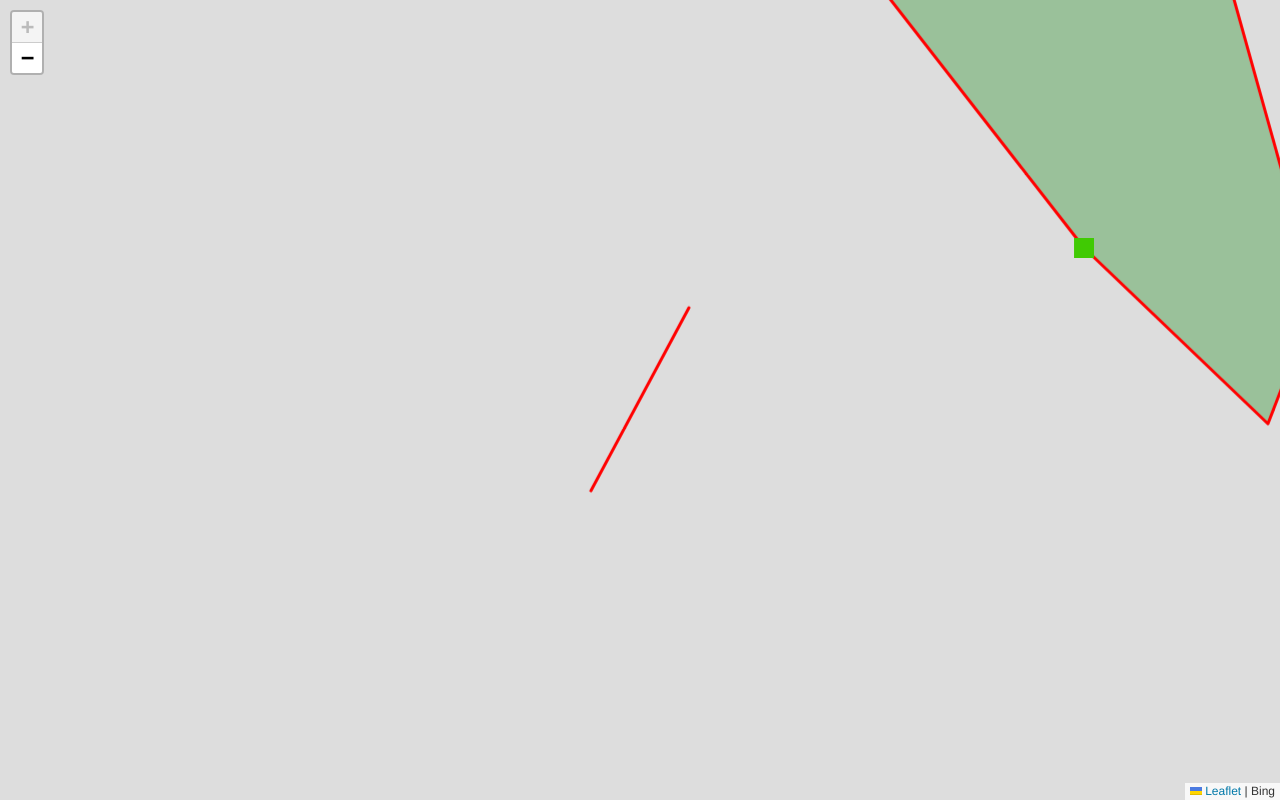
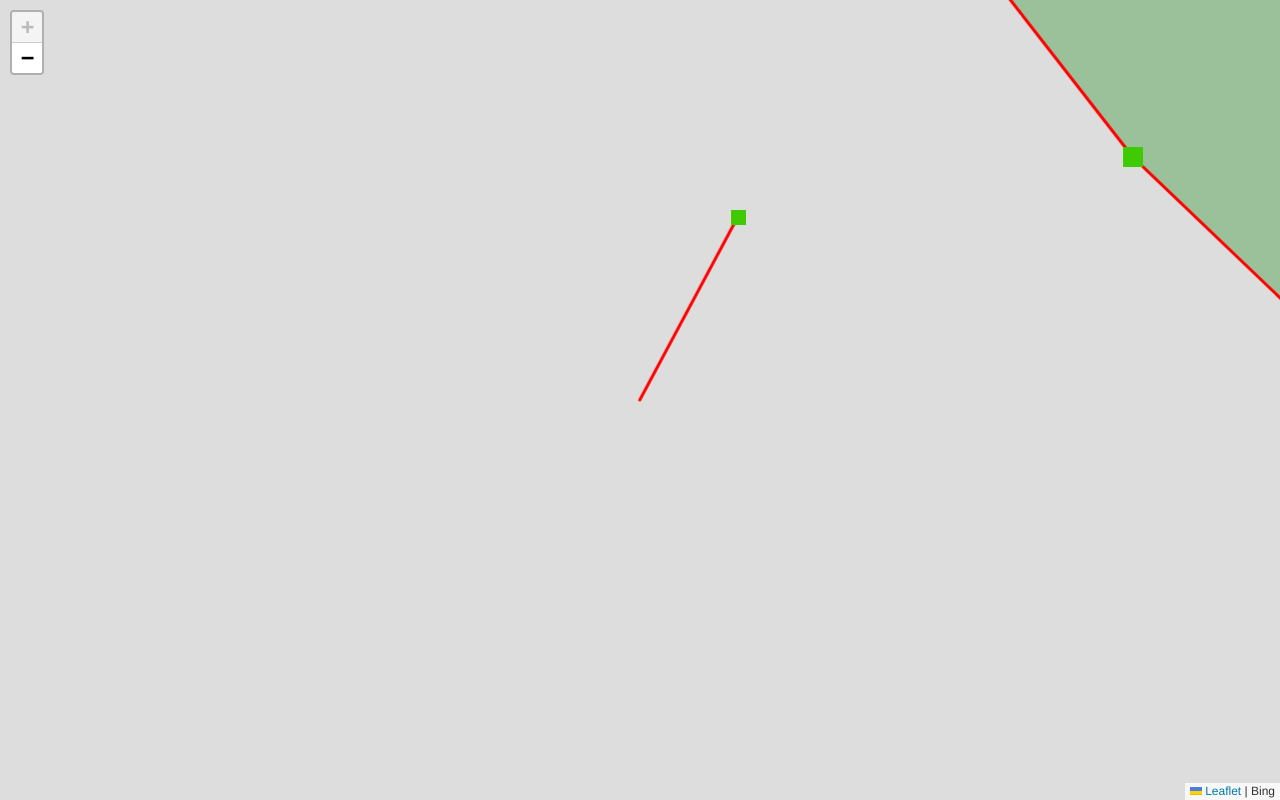
Before and after one commit to dhanalakshmiZendynamix/zendynamix-maps, a website: page zendynamix-maps/index.html in a window 1280 px wide. Drawn offline with nearby package versions, Linux system fonts and the light colour scheme.

Commit message:
added animated marker

```diff
--- /dev/null
+++ b/zendynamix-maps/directives/js/maplibs/animateMarker.js
@@ -0,0 +1,117 @@
+L.AnimatedMarker = L.Marker.extend({
+    options: {
+        // meters
+        distance: 200,
+        // ms
+        interval: 1000,
+        // animate on add?
+        autoStart: true,
+        // callback onend
+        onEnd: function(){},
+        clickable: false
+    },
+
+    initialize: function (latlngs, options) {
+        this.setLine(latlngs);
+        L.Marker.prototype.initialize.call(this, latlngs[0], options);
+    },
+
+    // Breaks the line up into tiny chunks (see options) ONLY if CSS3 animations
+    // are not supported.
+    _chunk: function(latlngs) {
+        var i,
+            len = latlngs.length,
+            chunkedLatLngs = [];
+
+        for (i=1;i<len;i++) {
+            var cur = latlngs[i-1],
+                next = latlngs[i],
+                dist = cur.distanceTo(next),
+                factor = this.options.distance / dist,
+                dLat = factor * (next.lat - cur.lat),
+                dLng = factor * (next.lng - cur.lng);
+
+            if (dist > this.options.distance) {
+                while (dist > this.options.distance) {
+                    cur = new L.LatLng(cur.lat + dLat, cur.lng + dLng);
+                    dist = cur.distanceTo(next);
+                    chunkedLatLngs.push(cur);
+                }
+            } else {
+                chunkedLatLngs.push(cur);
+            }
+        }
+        chunkedLatLngs.push(latlngs[len-1]);
+
+        return chunkedLatLngs;
+    },
+
+    onAdd: function (map) {
+        L.Marker.prototype.onAdd.call(this, map);
+
+        // Start animating when added to the map
+        if (this.options.autoStart) {
+            this.start();
+        }
+    },
+
+    animate: function() {
+        var self = this,
+            len = this._latlngs.length,
+            speed = this.options.interval;
+
+        // Normalize the transition speed from vertex to vertex
+        if (this._i < len && this.i > 0) {
+            speed = this._latlngs[this._i-1].distanceTo(this._latlngs[this._i]) / this.options.distance * this.options.interval;
+        }
+
+        // Only if CSS3 transitions are supported
+        if (L.DomUtil.TRANSITION) {
+            if (this._icon) { this._icon.style[L.DomUtil.TRANSITION] = ('all ' + speed + 'ms linear'); }
+            if (this._shadow) { this._shadow.style[L.DomUtil.TRANSITION] = 'all ' + speed + 'ms linear'; }
+        }
+
+        // Move to the next vertex
+        this.setLatLng(this._latlngs[this._i]);
+        this._i++;
+
+        // Queue up the animation to the next next vertex
+        this._tid = setTimeout(function(){
+            if (self._i === len) {
+                self.options.onEnd.apply(self, Array.prototype.slice.call(arguments));
+            } else {
+                self.animate();
+            }
+        }, speed);
+    },
+
+    // Start the animation
+    start: function() {
+        this.animate();
+    },
+
+    // Stop the animation in place
+    stop: function() {
+        if (this._tid) {
+            clearTimeout(this._tid);
+        }
+    },
+
+    setLine: function(latlngs){
+        if (L.DomUtil.TRANSITION) {
+            // No need to to check up the line if we can animate using CSS3
+            this._latlngs = latlngs;
+        } else {
+            // Chunk up the lines into options.distance bits
+            this._latlngs = this._chunk(latlngs);
+            this.options.distance = 10;
+            this.options.interval = 30;
+        }
+        this._i = 0;
+    }
+
+});
+
+L.animatedMarker = function (latlngs, options) {
+    return new L.AnimatedMarker(latlngs, options);
+};
--- a/zendynamix-maps/index.html
+++ b/zendynamix-maps/index.html
@@ -31,6 +31,7 @@
 
     <!-- bing map-->
     <script src="directives/js/maplibs/bingLayer.js"></script>
+    <script src="directives/js/maplibs/animateMarker.js"></script>
 
 
 
--- a/zendynamix-maps/js/controller/mapController.js
+++ b/zendynamix-maps/js/controller/mapController.js
@@ -18,19 +18,28 @@ zendynamixMap.controller('mapController', function ($scope,leafLetMapService) {
 
             leafLetMapService.addCustomMarkers(25.277132 ,55.418959,'directives/js/images/square-xxl.jpg',20,20);
             leafLetMapService.drawPolygon(polyarray1,'red','green',0.3)
-           /* leafLetMapService.setCenterLocationOfMap(25.277132 ,55.418959,15)*/
+
             // create a red polyline from an array of LatLng points
 
             var latLngs=[
                 {lat:25.2759542,lng:55.4163142},
                 {lat:25.2768394,lng:55.416842}
             ]
-            leafLetMapService.drawPolyLineFromArrayOFLatLanObjects(latLngs,'red');
+            leafLetMapService.drawPolyline(latLngs,'red');
+            leafLetMapService.setCenterLocationOfMap(25.2759542 ,55.4163142,18)
+
 
           /*  leafLetMapService.clearAndInstantiateMap("dashBoardMap",25.248354,55.352544,18)*/
 
         }, 3000);
+        setTimeout(function(){
 
+            var latLngs=[
+                {lat:25.2759542,lng:55.4163142},
+                {lat:25.2768394,lng:55.416842}
+            ]
+            leafLetMapService.startRealTimeMarkerMoving(latLngs)
+        },5000)
     }
 
     init();
--- a/zendynamix-maps/js/service/leafLetMapService.js
+++ b/zendynamix-maps/js/service/leafLetMapService.js
@@ -3,7 +3,7 @@
  */
 
 zendynamixMap.factory('leafLetMapService', function () {
-    var mymap,marker;
+    var mymap,marker,animatedHistoryMarker;
 
 
     function initLeafLetMap(lat, lng, name ,zoomLevel) {
@@ -53,7 +53,9 @@ zendynamixMap.factory('leafLetMapService', function () {
         mymap.setView([lat, lng], zoomLevel)
     }
 
-    function drawPolyLineFromArrayOFLatLanObjects(arrayOfLatLngObjects,color){
+
+
+    function fromPloylineArray(arrayOfLatLngObjects){
         var directionObjArray=[]
         for(var j=0;j<arrayOfLatLngObjects.length;j++){
             var tempArr=new Array();
@@ -62,16 +64,39 @@ zendynamixMap.factory('leafLetMapService', function () {
             directionObjArray.push(tempArr)
 
         }
-        drawPolyline(directionObjArray,color)
+        return directionObjArray;
+    }
+
+    function drawPolyline(arrayOfLatLngObjects,color){
+        var polyLinePoints=  fromPloylineArray(arrayOfLatLngObjects)
+        var polyline = L.polyline(polyLinePoints, {color: color}).addTo(mymap);
+        // zoom the map to the polyline
+        /*mymap.fitBounds(polyline.getBounds());*/
+
+
     }
 
 
+    function startRealTimeMarkerMoving(arrayOfLatLngObjects){
+        var polyLinePoints=  fromPloylineArray(arrayOfLatLngObjects)
 
-    function drawPolyline(polyLinePoints,color){
+        if(animatedHistoryMarker){
+            mymap.removeLayer(animatedHistoryMarker);
+        }
 
-        var polyline = L.polyline(polyLinePoints, {color: color}).addTo(mymap);
-        // zoom the map to the polyline
-        mymap.fitBounds(polyline.getBounds());
+        var line = L.polyline(polyLinePoints)
+        var myIcon = L.icon({
+            iconUrl: 'directives/js/images/square-xxl.jpg',
+            iconSize: [15, 15]
+        });
+
+        animatedHistoryMarker = L.animatedMarker(line.getLatLngs(), {
+            icon: myIcon,
+            interval: 10000//milliseconds
+        });
+        animatedHistoryMarker.start();
+        mymap.addLayer(animatedHistoryMarker);
+
 
     }
 
@@ -83,6 +108,6 @@ zendynamixMap.factory('leafLetMapService', function () {
         clearAndInstantiateMap:clearAndInstantiateMap,
         setCenterLocationOfMap:setCenterLocationOfMap,
         drawPolyline:drawPolyline,
-        drawPolyLineFromArrayOFLatLanObjects:drawPolyLineFromArrayOFLatLanObjects
+        startRealTimeMarkerMoving:startRealTimeMarkerMoving
     }
 })
```
